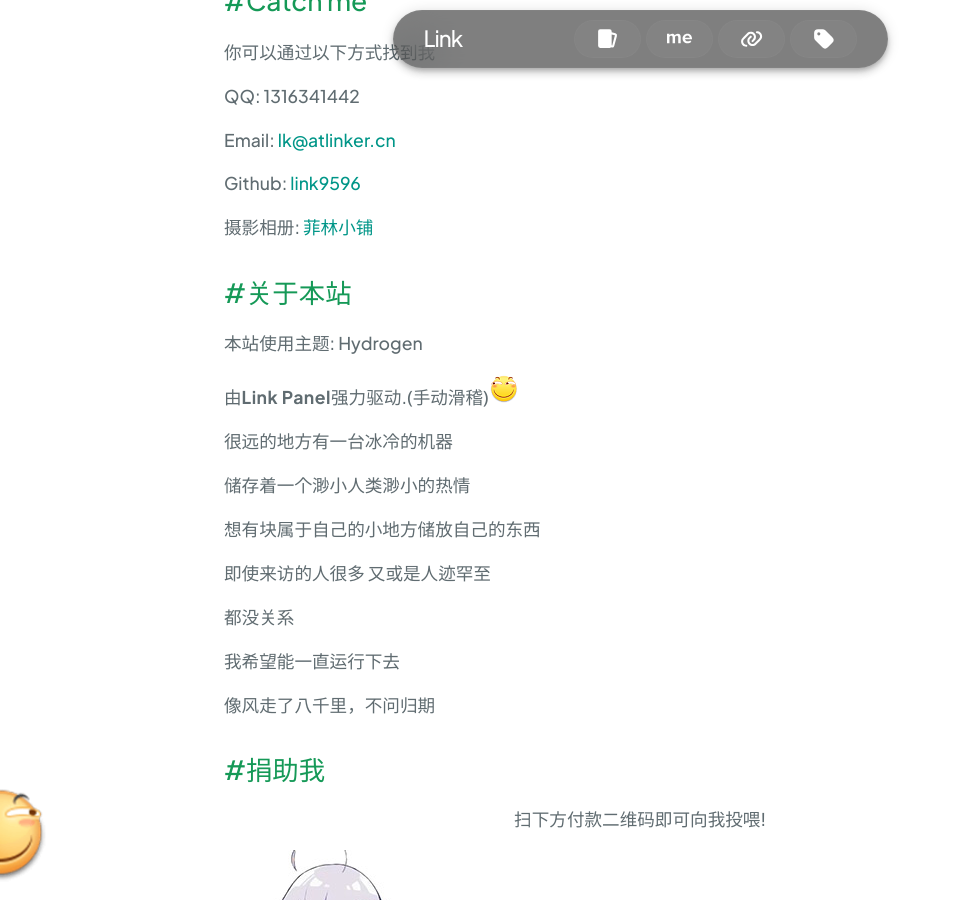
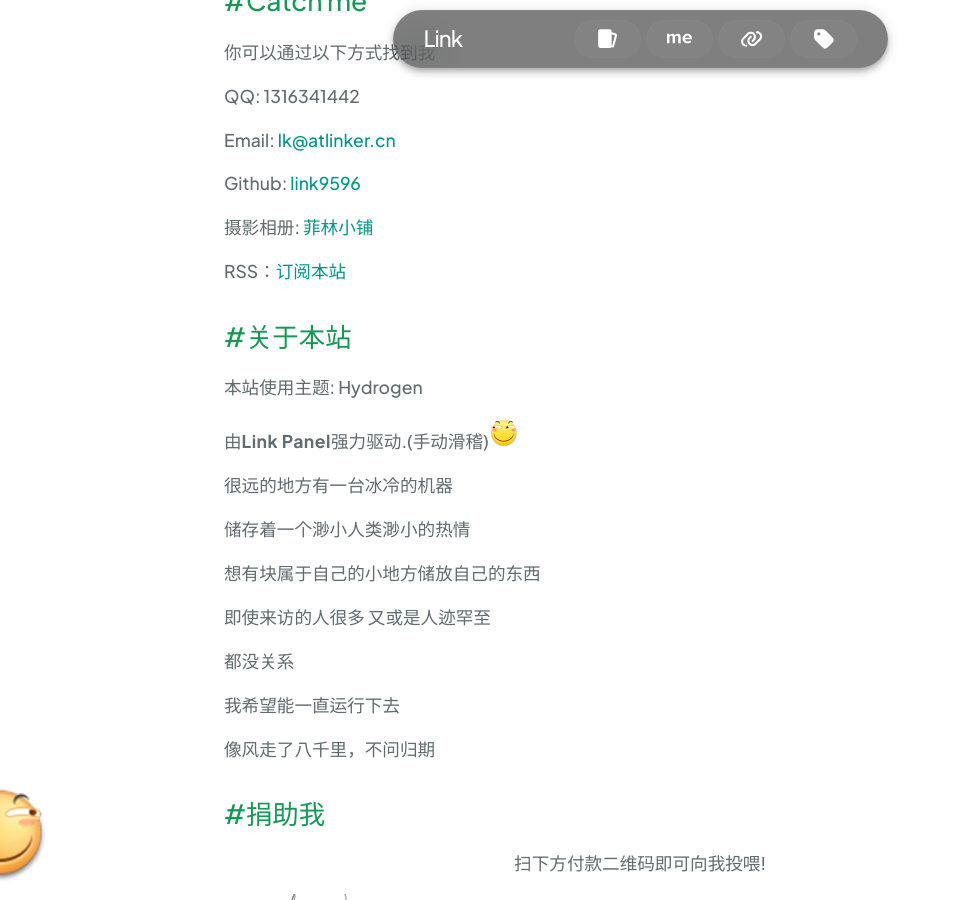
Before and after one commit to link9596/qwq, a Jekyll site: the page built from about.md, in a window 1280 px wide and 900 px high, scrolled down 1773 px. Shown: the whole window, without its empty margins (0-955 px from the left). Built offline with Jekyll 4.4.1, drawn with Linux system fonts in a browser that asks for light colours; comment, search, counter and statistics services are not loaded.

Commit message:
Update about.md

```diff
--- a/about.md
+++ b/about.md
@@ -55,6 +55,8 @@ Github: [link9596](https://github.com/link9596)
 
 摄影相册: [菲林小铺](https://film.atlinker.cn)
 
+RSS：[订阅本站](https://atlinker.cn/feed/feed.xml)
+
 ## #关于本站
 
 本站使用主题: Hydrogen
```
